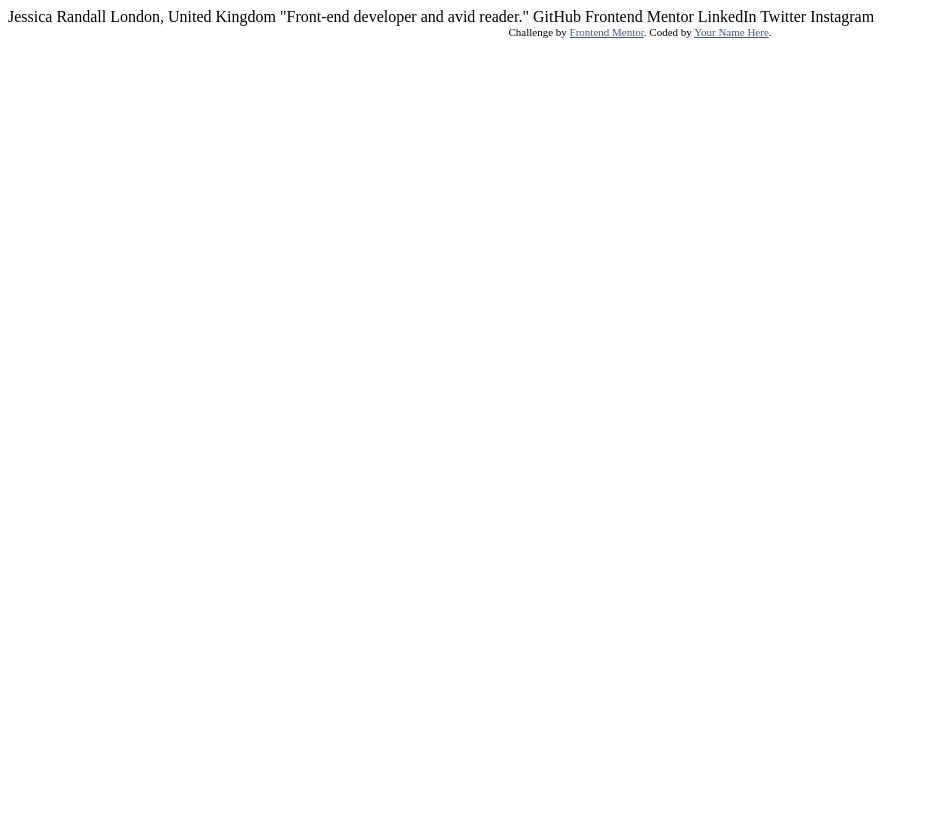
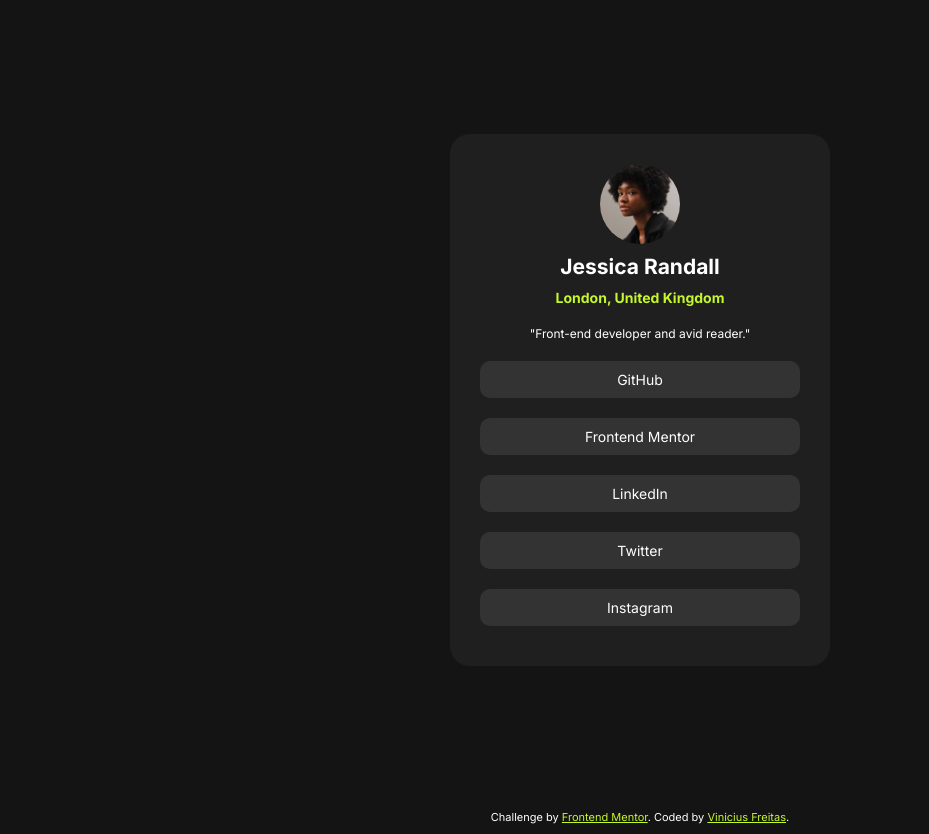
Before and after one commit to ViniciusFSant/front-end-mentor-challenges, a plain HTML site: page social-links-profile-main/index.html in a window 1280 px wide. Shown: the whole page, without its empty margins (0-929 px from the left). Before the commit the page ends 800 px from the top, so only its background shows below. Drawn offline with Linux system fonts and the light colour scheme.

Commit message:
Finalizando Challenge

```diff
--- a/social-links-profile-main/index.html
+++ b/social-links-profile-main/index.html
@@ -2,33 +2,36 @@
 <html lang="en">
 <head>
   <meta charset="UTF-8">
-  <meta name="viewport" content="width=device-width, initial-scale=1.0"> <!-- displays site properly based on user's device -->
-
+  <meta name="viewport" content="width=device-width, initial-scale=1.0">
   <link rel="icon" type="image/png" sizes="32x32" href="./assets/images/favicon-32x32.png">
-
+  <link rel="preconnect" href="https://fonts.googleapis.com">
+  <link rel="preconnect" href="https://fonts.gstatic.com" crossorigin>
+  <link href="https://fonts.googleapis.com/css2?family=Inter:wght@100..900&display=swap" rel="stylesheet">
+  <link rel="stylesheet" href="style.css">
   <title>Frontend Mentor | Social links profile</title>
-
-  <!-- Feel free to remove these styles or customise in your own stylesheet 👍 -->
-  <style>
-    .attribution { font-size: 11px; text-align: center; }
-    .attribution a { color: hsl(228, 45%, 44%); }
-  </style>
 </head>
 <body>
 
-  Jessica Randall
-  London, United Kingdom
-  "Front-end developer and avid reader."
+  <div class="container">
+      <div class="info-container">
+        <div class="photo"></div>
+        <h2>Jessica Randall</h2>
+        <p>London, United Kingdom</p>
+        <p>"Front-end developer and avid reader."</p>
+        <a href="https://github.com/ViniciusFSant">GitHub</a>
+        <a href="https://www.frontendmentor.io/home">Frontend Mentor</a>
+        <a href="https://www.linkedin.com/jobs/">LinkedIn</a>
+        <a href="https://x.com/?lang=pt-br">Twitter</a>
+        <a href="https://www.instagram.com/">Instagram</a>
+      </div>
+    </div>
 
-  GitHub
-  Frontend Mentor
-  LinkedIn
-  Twitter
-  Instagram
+    <div class="attribution">
+      Challenge by <a href="https://www.frontendmentor.io?ref=challenge" target="_blank"> Frontend Mentor</a>.
+      Coded by <a href="https://github.com/ViniciusFSant"> Vinicius Freitas</a>.
+    </div>
+  </div>
 
-  <div class="attribution">
-    Challenge by <a href="https://www.frontendmentor.io?ref=challenge" target="_blank">Frontend Mentor</a>.
-    Coded by <a href="#">Your Name Here</a>.
-  </div>
+
 </body>
 </html>
--- /dev/null
+++ b/social-links-profile-main/style.css
@@ -0,0 +1,94 @@
+* {
+    margin: 0;
+    padding: 0;
+    box-sizing: border-box;
+}
+html {
+    font-family: 'Inter', sans-serif;
+    font-size: 14px;
+}
+body {
+    background-color: hsl(0, 0%, 8%);
+}
+.container {
+    display: flex;
+    flex-flow: column wrap;
+    align-items: center;
+    justify-content: center;
+    width: 100%;
+    height: 100vh;
+    padding: 30px;
+}
+.info-container {
+    display: flex;
+    flex-flow: column wrap;
+    align-items: center;
+    background-color: hsl(0, 0%, 12%);
+    max-width: 100%;
+    max-height: 100%;
+    width: 380px;
+    padding: 30px;
+    border-radius: 20px;
+}
+.photo {
+    background-image: url(assets/images/avatar-jessica.jpeg);
+    background-size: cover;
+    width: 80px;
+    height: 80px;
+    border-radius: 50%;
+}
+.info-container h2 {
+    padding-top: 10px;
+}
+.info-container p, .info-container a {
+    padding: 10px 0;
+}
+.info-container h2, p {
+    color:  hsl(0, 0%, 100%);
+}
+.info-container p:nth-of-type(1) {
+    font-weight: bold;
+    color: hsl(75, 94%, 57%);
+    padding-bottom: 10px;
+}
+.info-container p:nth-of-type(2) {
+    font-size: 12px;
+}
+.info-container a {
+    display: flex;
+    justify-content: center;
+    color:  hsl(0, 0%, 100%);
+    text-decoration: none;
+    width: 100%;
+    text-align: center;
+    margin: 10px 0;
+    border-radius: 10px;
+    background-color: hsl(0, 0%, 20%);
+}
+
+
+
+
+
+
+.attribution {
+    padding: 10px;
+    color: hsl(0, 0%, 100%);
+    font-size: 11px;
+    text-align: center;
+}
+.attribution a {
+    color: hsl(75, 94%, 57%);
+}
+
+
+@media (max-width: 320px) {
+    .container {
+        max-height: 100%;
+        height: initial;
+    }
+    .info-container {
+        height: 100%;
+        padding: 20px;
+    }
+}
```
